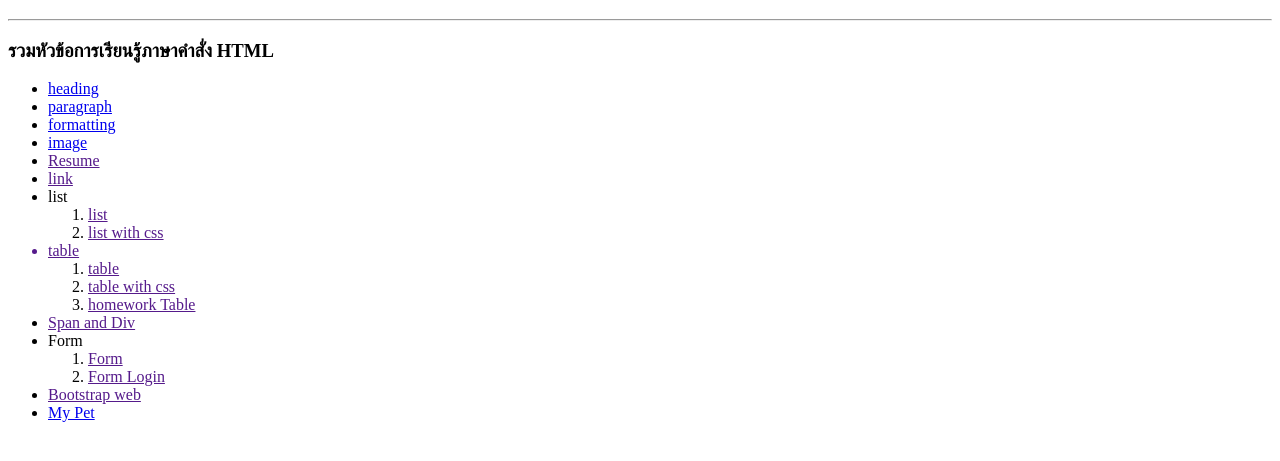
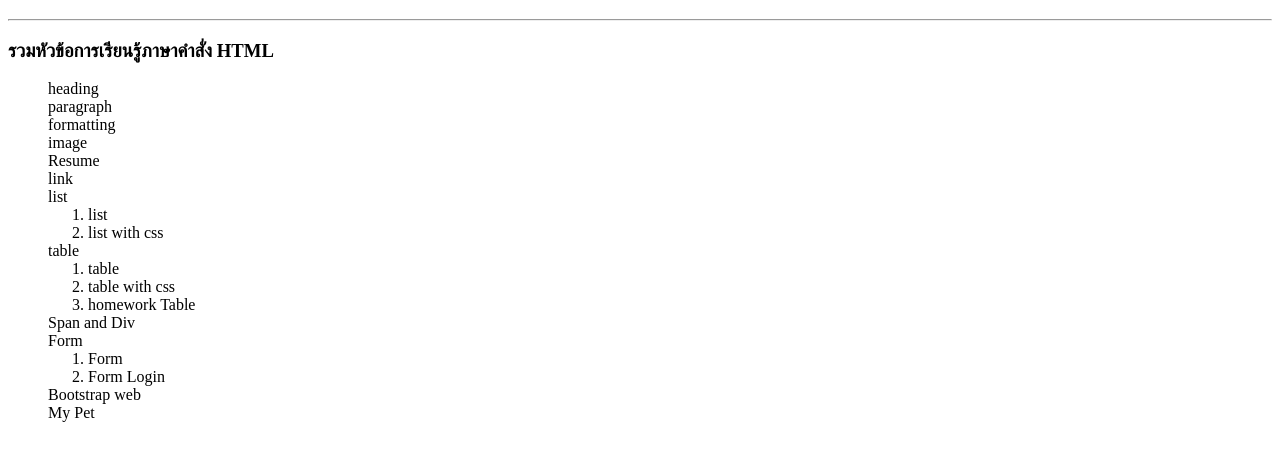
Before and after one commit to NicePS2546/My-homework, a plain HTML site: page pages/6541_01_home.html in a window 1280 px wide. Shown: the part 61-522 px from the top of the page. Drawn offline with Linux system fonts and the light colour scheme.

Commit message:
edit file

```diff
--- /dev/null
+++ b/css/img.css
@@ -0,0 +1,44 @@
+a{
+    text-decoration: none;
+}
+.list-none{
+    list-style: none;
+}
+.img{
+    float: left;
+     /* padding-right: 10px;  */
+    margin-right: 10px;
+
+}
+.img-center{
+    margin-top: 100px;
+    display: flex;
+    flex-direction: column;
+    align-items: center;
+    justify-content: center;
+}
+.text-area{
+    resize: none;
+}
+.text-area:hover{
+    cursor: default;
+}
+.title{
+    color: white;
+    background-color: rgb(13, 161, 230);
+}
+.link{
+    transition: all .5s ease-in-out;
+    text-align: right;
+    padding-right: 20px;
+}
+.text-none{
+    text-decoration: none;
+    color: black;
+}
+
+.link:hover{
+    transform: scale(1.03);
+    box-shadow: 2px;
+    color: rgb(88, 85, 85);
+}
--- a/css/listpage.css
+++ b/css/listpage.css
@@ -1,37 +1,27 @@
-.list-none{
+/* a{
+    text-decoration: none;
+}
+a:hover{
+    color: blueviolet;
+    transition: all 0.5s ease-in-out;
+    padding-left: 5px;
+} */
+
+a {
+    text-decoration: none;
+    padding-left: 0;
+    transition: padding-left 0.5s ease-in-out, color 0.5s ease-in-out;
+}
+
+a:hover {
+    color: blueviolet;
+    padding-left: 5px;
+    margin-left: -5px; /* Negative margin to counteract the padding */
+}
+ul{
     list-style: none;
 }
-.img{
-    float: left;
-     /* padding-right: 10px;  */
-    margin-right: 10px;
 
-}
-.img-center{
-    margin-left: 50px;
-}
-.text-area{
-    resize: none;
-}
-.text-area:hover{
-    cursor: default;
-}
-.title{
-    color: white;
-    background-color: rgb(13, 161, 230);
-}
-.link{
-    transition: all .5s ease-in-out;
-    text-align: right;
-    padding-right: 20px;
-}
-.text-none{
-    text-decoration: none;
+.black-text{
     color: black;
 }
-
-.link:hover{
-    transform: scale(1.03);
-    box-shadow: 2px;
-    color: rgb(88, 85, 85);
-}
--- a/pages/6541_01_home.html
+++ b/pages/6541_01_home.html
@@ -13,33 +13,35 @@
   <hr/>
   <h3>รวมหัวข้อการเรียนรู้ภาษาคำสั่ง HTML</h3>
   <ul class="">
-    <li><a href="/pages/6541_02_heading.html">heading</a></li>
-    <li><a href="/pages/6541_03_paragraph.html">paragraph</a></li>
-    <li><a href="/pages/6541_04_formatting.html">formatting</a></li>
-    <li><a href="/pages/6541_05_image.html">image</a></li>
-    <li><a href="">Resume</a></li>
-    <li><a href="">link</a></li>
+    <div>
+    <li class="slide-right"><a class="black-text" href="/pages/6541_02_heading.html">heading</a></li>
+    <li><a class="black-text" href="/pages/6541_03_paragraph.html">paragraph</a></li>
+    <li><a class="black-text" href="/pages/6541_04_formatting.html">formatting</a></li>
+    <li><a class="black-text" href="/pages/6541_05_image.html">image</a></li>
+    <li><a class="black-text" href="">Resume</a></li>
+    <li><a class="black-text" href="">link</a></li>
     <li>list</li>
     <ol>
-      <li><a href="">list</li>
-      <li><a href="">list with css</li>
+      <li><a class="black-text" href="">list</li>
+      <li><a class="black-text" href="">list with css</li>
     </ol>
     <li>table</li>
     <ol>
-      <li><a href="">table</a></li>
-      <li><a href="">table with css</a></li>
-      <li><a href="">homework Table</a></li>
+      <li><a class="black-text" href="">table</a></li>
+      <li><a class="black-text" href="">table with css</a></li>
+      <li><a class="black-text" href="">homework Table</a></li>
     </ol>
-    <li><a href="">Span and Div</a></li>
+    <li><a class="black-text" href="">Span and Div</a></li>
     <li>Form</li>
     <ol>
-      <li><a href="">Form</a></li>
-      <li><a href="">Form Login</a></li>
+      <li><a class="black-text" href="">Form</a></li>
+      <li><a class="black-text" href="">Form Login</a></li>
     </ol>
-    <li><a href="">Bootstrap web</a></li>
+    <li><a class="black-text" href="/pages/boostrap_webpag.html">Bootstrap web</a></li>
     <li>
-      <a href="/pages/06_mypet.html">My Pet</a>
+      <a class="black-text" href="/pages/06_mypet.html">My Pet</a>
     </li>
+  </div>
   </ul>
 </body>
 
```
Also changed, not shown: css/boostrap.css (+67 -45 lines), pages/6541_05_image.html (+5 -3 lines), pages/boostrap_webpag.html (+1 -1 lines).
